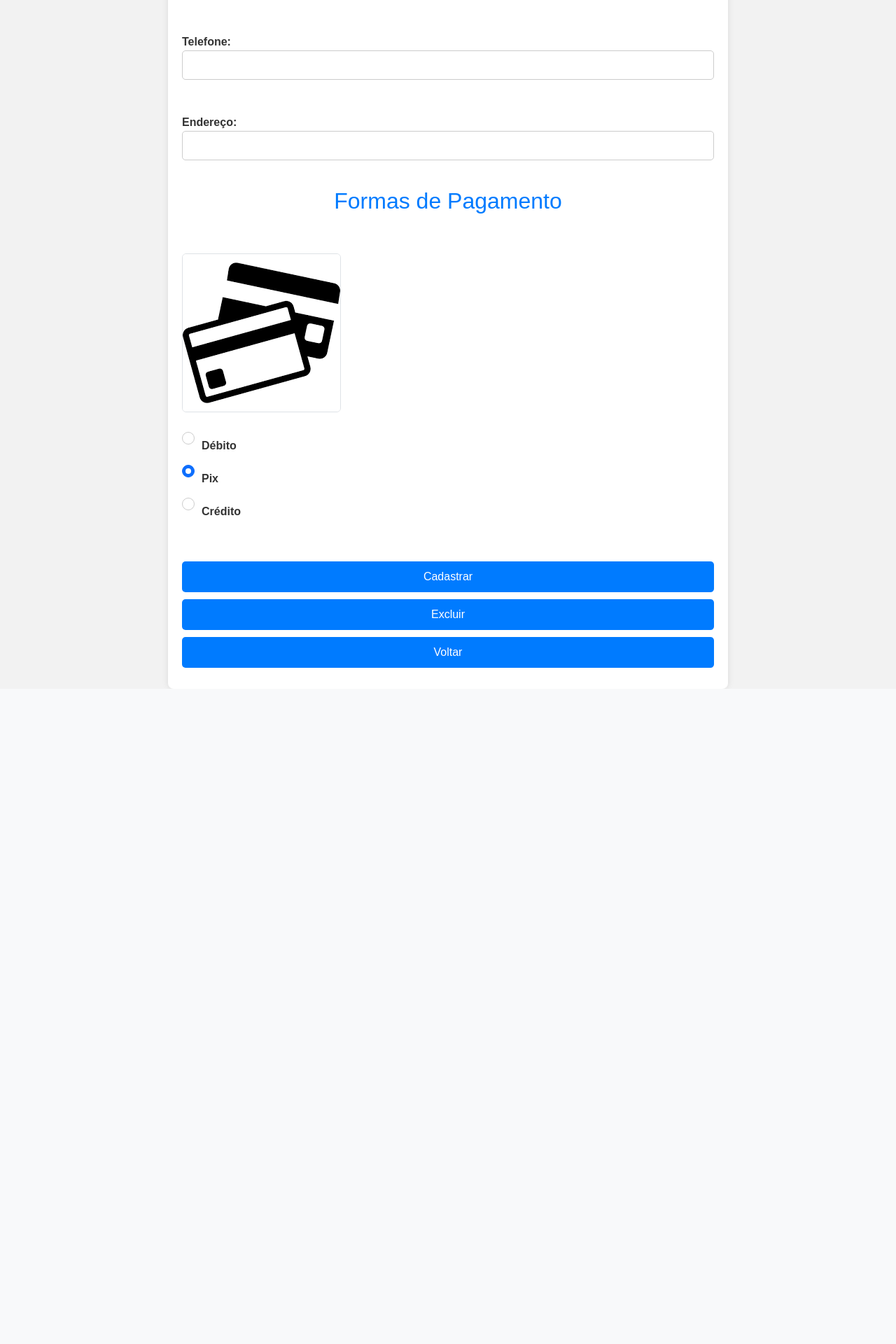
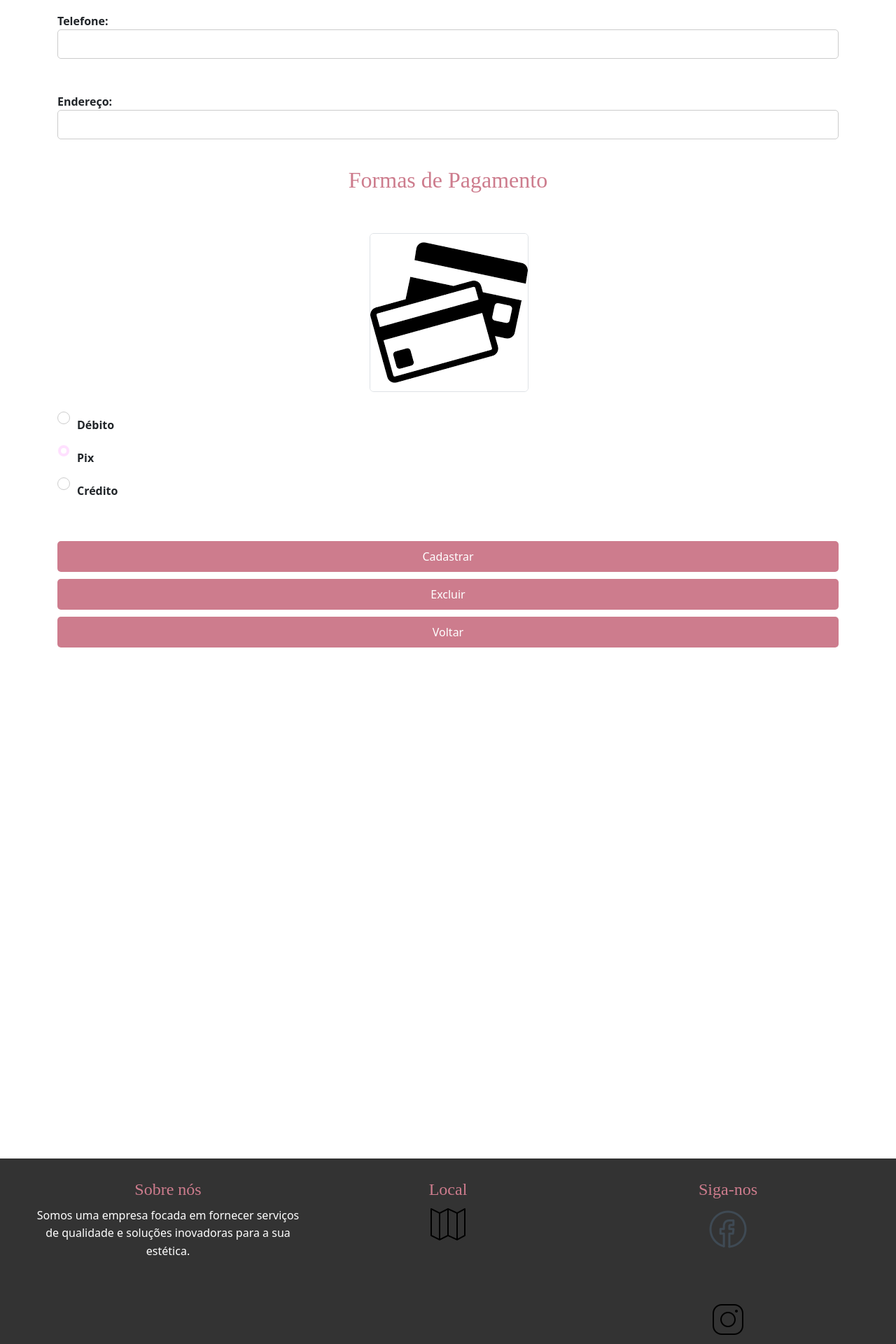
Before and after one commit to grazielly0/flex-tint-2, a Flask app: page /cadastro in a window 1280 px wide. Shown: the part 440-2360 px from the top of the page at 70% size. Before the commit the page ends 1424 px from the top, so only its background shows below. Run offline with Flask 3, Linux system fonts and the light colour scheme.

Commit message:
atualização dos estilos

```diff
--- a/flexTint-main/app/static/estilo.css
+++ b/flexTint-main/app/static/estilo.css
@@ -1,22 +1,18 @@
-body {
+#body {
     font-family: 'Arial', sans-serif;
     background-color: #f2f2f2;
     color: #333;
 }
 
-h1, h2, h3, h4 {
+.h1, h2, h3, h4 {
     text-align: center;
-    color: #007BFF;
+    color: #CD7C8D;
+    font-family:'Brush Script MT, Brush Script Std, cursive';
 }
 
-.container {
-    max-width: 800px;
-    margin: 0 auto;
-    padding: 20px;
-    background-color: #fff;
-    box-shadow: 0px 0px 10px rgba(0, 0, 0, 0.1);
-    border-radius: 8px;
-}
+
+
+
 
 label {
     font-weight: bold;
@@ -56,11 +52,11 @@ button, .btn-outline-primary {
     margin-bottom: 10px;
 }
 
-button:hover, .btn-outline-primary:hover {
+.button:hover, .btn-outline-primary:hover {
     background-color: #0056b3;
 }
 
-footer {
+.footer {
     text-align: center;
     margin-top: 50px;
 }
@@ -69,14 +65,33 @@ a {
     text-decoration: none;
 }
 
-a button {
+button{
     background-color: #f8f9fa;
     color: #007BFF;
     border: 1px solid #007BFF;
     transition: background-color 0.3s ease, color 0.3s ease;
 }
 
-a button:hover {
-    background-color: #007BFF;
-    color: white;
+.btn-person-grazy:hover {
+    background-color: #ffcbdb;
 }
+
+.btn-person-grazy{
+background-color: #CD7C8D;
+--bs-btn-active-bg: #CD7C8D;
+}
+
+.form-check-input-person-grazy:checked {
+    background-color: #CD7C8D;
+    border-color: #CD7C8D;
+}
+
+.btn-person-grazy:active {
+    background-color: #CD7C8D;
+}
+
+.checkbox-person-grazy:checked {
+    background-color:  #ffe0ff;
+    border-color: #FFFFFF;
+
+}
--- a/flexTint-main/app/templates/base.html
+++ b/flexTint-main/app/templates/base.html
@@ -8,7 +8,7 @@
     <link rel="stylesheet" href="{{ url_for('static', filename='estilo.css') }}">
 </head>
 <body>
-    <nav class="navbar navbar-expand-lg bg-light" style="background-color: #f8f9fa;">
+    <nav class="navbar navbar-expand-lg bg-#f6c8c7" style="background-color: #f6c8c7;">
         <div class="container-fluid">
             <a class="navbar-brand" href="/index">
                 <img src="static/logo.png" height="50" alt="Logo">
@@ -32,5 +32,49 @@
     <div class="container mt-5">
         {% block conteudo %}{% endblock %}
     </div>
+    <br><br><br><br>
+    <br><br><br><br>
+    <br><br><br><br>
+    <br><br><br><br>
+    <br><br><br><br>
+    <br><br><br><br>
+    <br><br><br><br>
+
+    <br><br>
+
+    <footer style="background-color: #333; color: white; padding: 20px 0; text-align: center;">
+    <div style="max-width: 1200px; margin: 0 auto; display: flex; justify-content: space-between; flex-wrap: wrap;">
+        <div style="flex: 1; padding: 10px;">
+            <h4 style="margin-bottom: 10px;">Sobre nós</h4>
+            <p style="line-height: 1.6;">Somos uma empresa focada em fornecer serviços de qualidade e soluções inovadoras para a sua estética.</p>
+        </div>
+        <div style="flex: 1; padding: 10px;">
+            <h4 style="margin-bottom: 10px;">Local</h4>
+           <a href="https://maps.app.goo.gl/9Tpd7wQehUKyXrVS8"><img src="static/mapa.png" ></a>
+            <ul style="list-style-type: none; padding: 0;">
+
+            </ul>
+        </div>
+        <div style="flex: 1; padding: 10px;">
+            <h4 style="margin-bottom: 10px;">Siga-nos</h4>
+            <p>
+              <a href="https://www.facebook.com/" ><img src="static/facebook.png"></a>
+                <br><br>
+                <br><br>
+
+               <a href="https://www.instagram.com/"><img src="static/insta.png"></a>
+                <br><br>
+                <br><br>
+
+                <a href="https://twitter.com/"><img src="static/ttw.png"></a>
+            </p>
+        </div>
+    </div>
+    <div style="margin-top: 20px; font-size: 14px;">
+        <p>&copy; 2024 Sua Empresa. Todos os direitos reservados.</p>
+    </div>
+</footer>
+
+
 </body>
 </html>
--- a/flexTint-main/app/templates/cadastro.html
+++ b/flexTint-main/app/templates/cadastro.html
@@ -1,7 +1,7 @@
 {% extends 'base.html' %}
 {% block conteudo %}
   <form class="form" action="/cadastrarUsuario" method="POST">
-    <h1>CADASTRO</h1>
+    <h2>CADASTRO</h2>
     <br><br>
 
     <label>CPF:</label>
@@ -22,29 +22,29 @@
 
     <h2>Formas de Pagamento</h2>
     <br><br>
-      <img src="static/pagamento.png" class="object-fit-sm-contain border rounded" alt="...">
+      <img  style="margin-left: 40%;"  src="static/pagamento.png"  class="object-fit-sm-contain border rounded" alt="float: left;">
     <br><br>
 
-    <div class="form-check">
-      <input class="form-check-input" name="pagamento" type="radio" value="Débito" id="Débito">
+    <div class="form-check ">
+      <input class="form-check-input checkbox-person-grazy" name="pagamento" type="radio" value="Débito" id="Débito">
       <label class="form-check-label" for="Débito">Débito</label>
     </div>
 
-    <div class="form-check">
-      <input class="form-check-input" name="pagamento" value="PIX" type="radio" id="Pix" checked>
+    <div class="form-check ">
+      <input class="form-check-input checkbox-person-grazy" name="pagamento" value="PIX" type="radio" id="Pix" checked>
       <label class="form-check-label" for="Pix">Pix</label>
     </div>
 
     <div class="form-check">
-      <input class="form-check-input" value="Crédito" name="pagamento" type="radio" id="Crédito">
+      <input class="form-check-input checkbox-person-grazy " value="Crédito" name="pagamento" type="radio" id="Crédito">
       <label class="form-check-label" for="Crédito">Crédito</label>
     </div>
 
     <br><br>
-    <button type="submit" class="btn btn-outline-primary">Cadastrar</button>
+    <button type="submit" class="btn btn-outline-primary btn-person-grazy">Cadastrar</button>
 
-    <a href="/excluir"><button type="button" class="btn btn-outline-primary">Excluir</button></a>
+    <a href="/excluir"><button type="button" class="btn btn-outline-primary btn-person-grazy">Excluir</button></a>
 
-    <a href="/index"><button type="button" class="btn btn-outline-primary">Voltar</button></a>
+    <a href="/index"><button type="button" class="btn btn-outline-primary btn-person-grazy">Voltar</button></a>
   </form>
 {% endblock %}
--- a/flexTint-main/app/templates/listar_individual.html
+++ b/flexTint-main/app/templates/listar_individual.html
@@ -4,9 +4,9 @@
     <h2>Buscar Cadastro</h2>
 
     <form action="/listarIndividual" method="POST">
-      <label for="cpf">Digite o CPF:</label>
+      <label for="cpf">CPF:</label>
       <input type="text" id="cpf" name="cpf" required placeholder="Informe o CPF">
-      <button type="submit" class="btn btn-outline-primary">Buscar</button>
+      <button type="submit" class="btn btn-outline-primary btn-person-grazy">Buscar</button>
     </form>
 
     {% if usuarios %}
@@ -29,6 +29,6 @@
       </div>
     {% endif %}
 
-      <a href="/index"><button class="btn btn-outline-primary">Voltar</button></a>
+      <a href="/index"><button class="btn btn-outline-primary btn-person-grazy">Voltar</button></a>
   </div>
 {% endblock %}
```
Also changed, not shown: flexTint-main/app/templates/atualizar.html (+7 -7 lines), flexTint-main/app/templates/excluir.html (+5 -4 lines), flexTint-main/app/templates/index.html (+8 -25 lines), flexTint-main/app/static/facebook.png (added), flexTint-main/app/static/insta.png (added), flexTint-main/app/static/mapa.png (added), flexTint-main/app/static/ttw.png (added).
